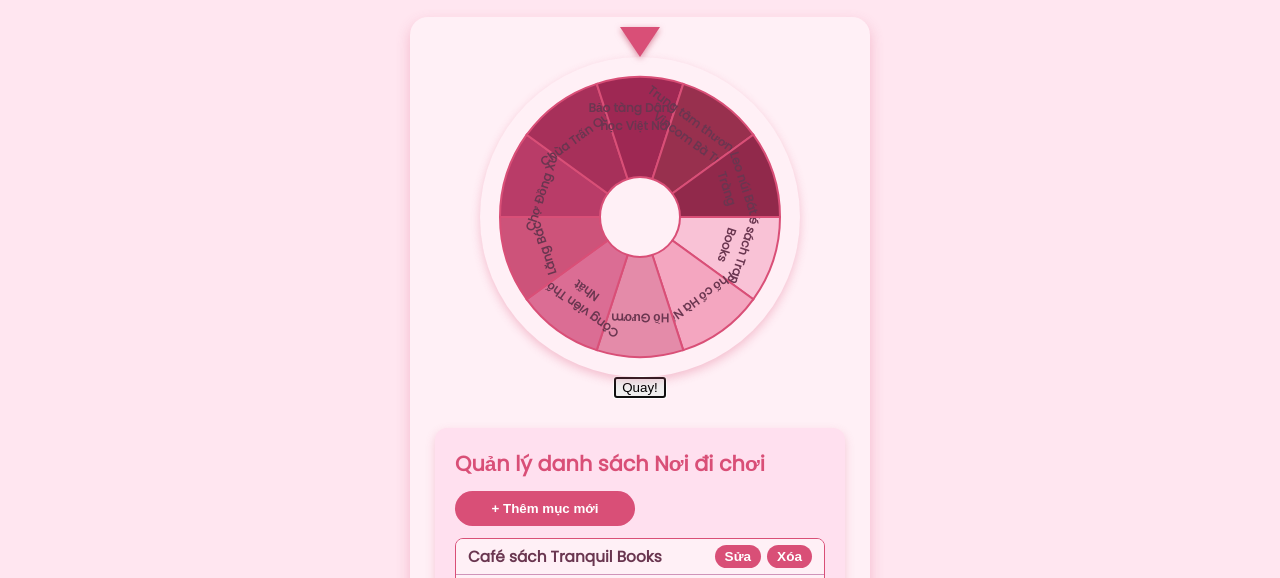
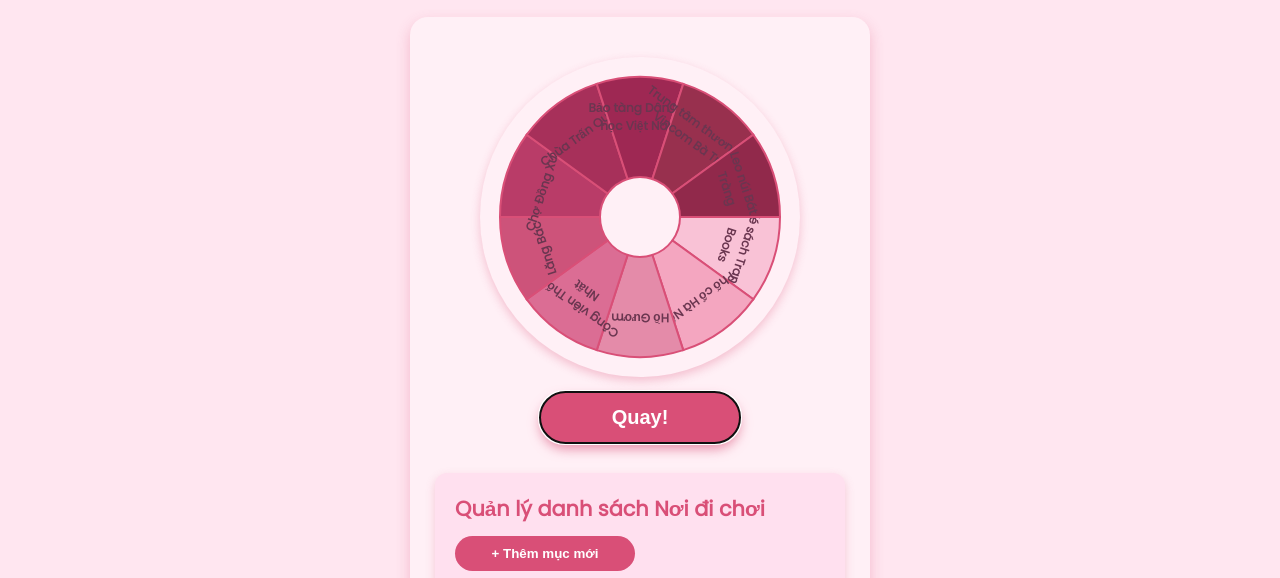
Before and after one commit to Anne121104/random, a plain HTML site: page index.html in a window 1280 px wide. Both pictures are taken after a click on the button "Chọn Nơi Đi Chơi". Shown: the part 153-731 px from the top of the page. Drawn offline with Linux system fonts and the light colour scheme.

Commit message:
index.html

```diff
--- a/index.html
+++ b/index.html
@@ -158,6 +158,24 @@
       transform: translateY(2px);
     }
 
+    /* Nút quay bánh xe */
+    button#spinBtn {
+      margin-top: 15px;
+      background: #d94f77;
+      color: #fff;
+      padding: 14px 36px;
+      border: none;
+      border-radius: 30px;
+      font-weight: 700;
+      font-size: 1.25rem;
+      cursor: pointer;
+      box-shadow: 0 6px 12px rgba(217, 79, 119, 0.6);
+      transition: background-color 0.3s ease, box-shadow 0.3s ease;
+      user-select: none;
+      width: 50%;
+      max-width: 200px;
+      user-select: none;
+    }
     button#spinBtn:hover:not(:disabled) {
       background: #e46794;
       box-shadow: 0 8px 18px rgba(228, 103, 148, 0.8);
@@ -185,20 +203,7 @@
       box-shadow: 0 4px 10px rgba(217, 79, 119, 0.3);
     }
 
-    /* Mũi tên chỉ bánh xe*/
-    #pointer {
-      width: 0;
-      height: 0;
-      border-left: 20px solid transparent;
-      border-right: 20px solid transparent;
-      border-top: 30px solid #d94f77;
-      position: absolute;
-      bottom: 320px;
-      left: calc(50% - 20px);
-      filter: drop-shadow(0 2px 3px rgba(191, 63, 97, 0.6));
-      z-index: 20;
-      transition: border-color 0.3s ease;
-    }
+
     #pointer:hover {
       border-top-color: #e46794;
       cursor: pointer;
@@ -428,7 +433,7 @@
 
   <!-- Hình chibi mèo và cún cute bên trên -->
   <img src="https://cdn-icons-png.flaticon.com/512/616/616408.png" alt="Mèo chibi cute" class="chibi-cat" width="80" height="80" />
-  <img src="https://cdn-icons-png.flaticon.com/512/616/616408.png" class="chibi-dog" width="80" height="80" />
+  <img src="https://cdn-icons-png.flaticon.com/512/616/616408.png" alt="Cún chibi cute" class="chibi-dog" width="80" height="80" />
 
   <!-- Tim lấp lánh -->
   <div class="sparkle" style="top:10px; left: 60px; animation-delay: 0s;"></div>
```
